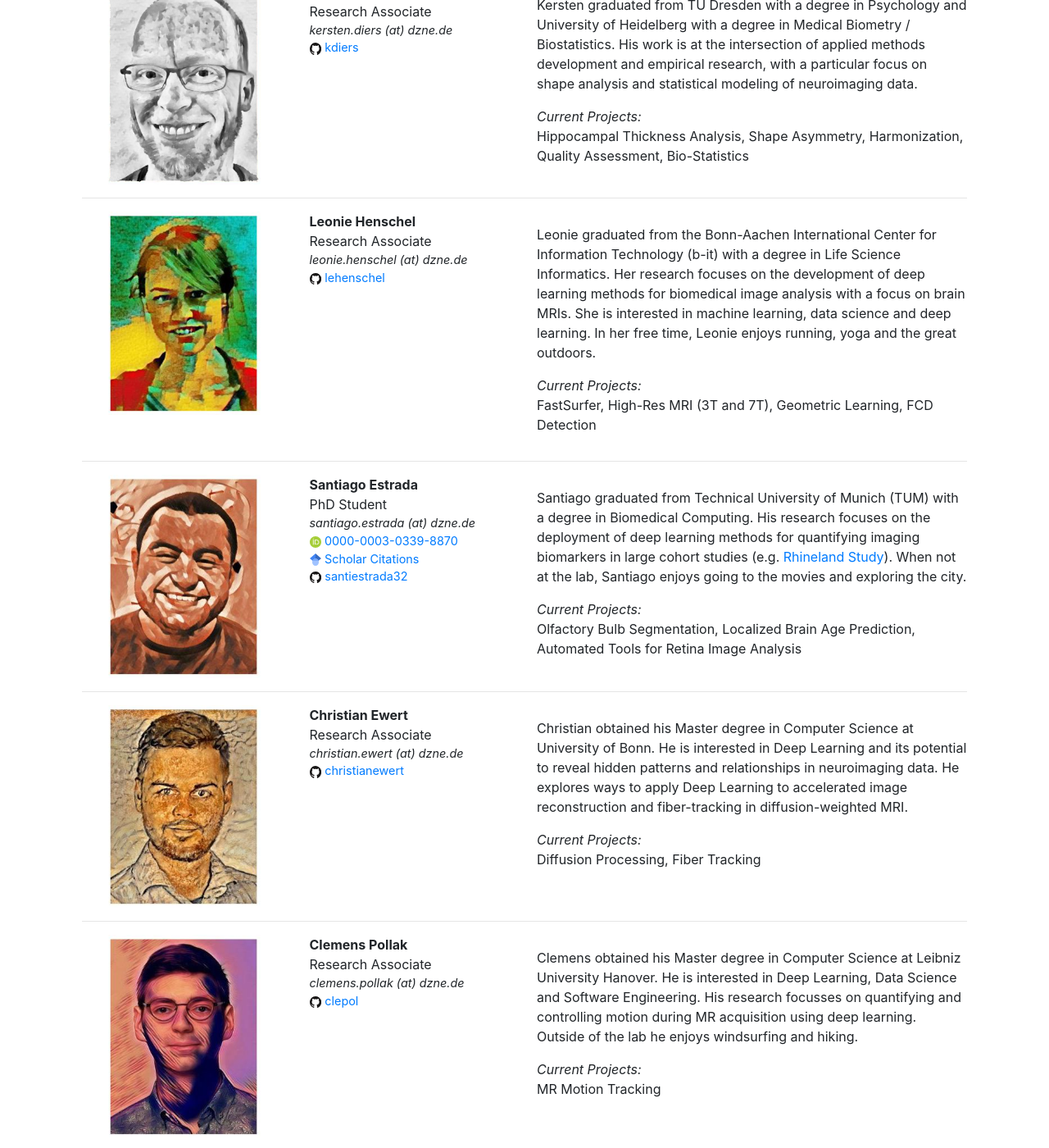
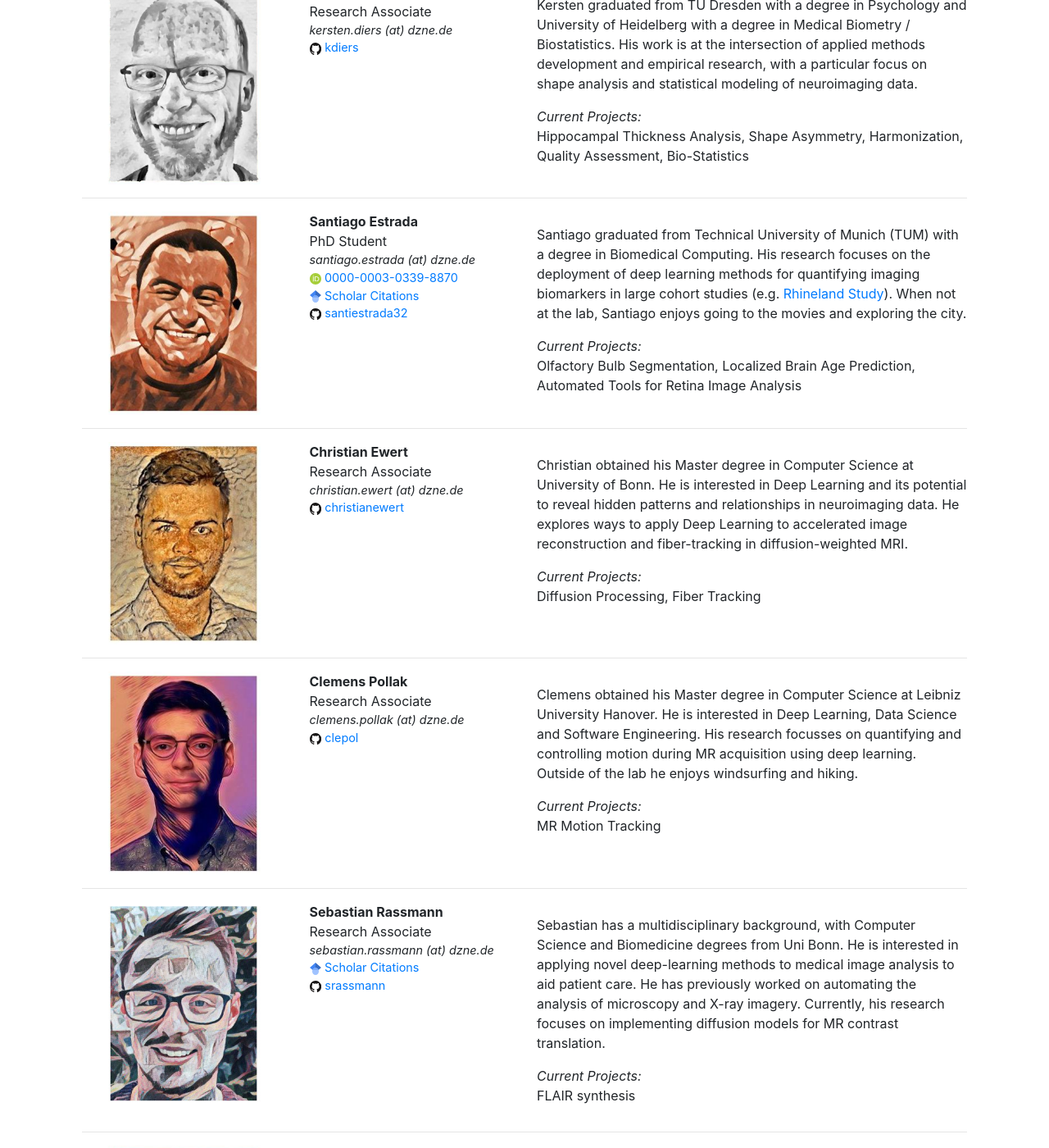
Before and after one commit to Deep-MI/Deep-MI.github.io, a Jekyll site: the page built from members/index.html, in a window 1280 px wide and 1400 px high, scrolled down 1654 px. Shown: the whole window at 82% size. Built offline with Jekyll 4.4.1, drawn with Linux system fonts in a browser that asks for light colours; nearby versions of some CDN libraries; comment, search, counter and statistics services are not loaded; some of the changed text lies outside the part shown.

Commit message:
Update members

```diff
--- a/_data/alumni.yml
+++ b/_data/alumni.yml
@@ -36,3 +36,9 @@
   startdate: 2018
   enddate: 2021
   current: PhD @ Uni Bonn
+
+- name: Leonie Henschel, PhD
+  position: Research Associate
+  startdate: 2018
+  enddate: 2023
+  current: Industry
--- a/_data/members.yml
+++ b/_data/members.yml
@@ -71,18 +71,6 @@
   analysis and statistical modeling of neuroimaging data.'
   projects: 'Hippocampal Thickness Analysis, Shape Asymmetry, Harmonization, Quality Assessment, Bio-Statistics'
 
-- name: Leonie Henschel
-  image: /static/img/members/henschel.jpg
-  position: Research Associate
-  email: leonie.henschel (at) dzne.de
-  github: lehenschel
-  description: 'Leonie graduated from the Bonn-Aachen International Center for Information
-  Technology (b-it) with a degree in Life Science Informatics. Her research focuses on the
-  development of deep learning methods for biomedical image analysis with a focus on brain
-  MRIs. She is interested in machine learning, data science and deep learning. In her free time,
-  Leonie enjoys running, yoga and the great outdoors.'
-  projects: 'FastSurfer, High-Res MRI (3T and 7T), Geometric Learning, FCD Detection'
-
 - name: Santiago Estrada
   image: /static/img/members/estrada.jpg
   position: PhD Student
@@ -117,3 +105,25 @@
   quantifying and controlling motion during MR acquisition using deep learning.
   Outside of the lab he enjoys windsurfing and hiking.'
   projects: 'MR Motion Tracking'
+
+- name: Sebastian Rassmann
+  image: /static/img/members/rassmann.jpg
+  position: Research Associate
+  email: sebastian.rassmann (at) dzne.de
+  scholar: tRjIOUIAAAAJ
+  github: srassmann
+  description: 'Sebastian has a multidisciplinary background, with Computer Science and Biomedicine degrees from Uni
+  Bonn. He is interested in applying novel deep-learning methods to medical image analysis to aid patient care. He has
+  previously worked on automating the analysis of microscopy and X-ray imagery. Currently, his research focuses on
+  implementing diffusion models for MR contrast translation.'
+  projects: 'FLAIR synthesis'
+
+- name: Jingjing Wu
+  image: /static/img/members/wu.jpg
+  position: Research Associate
+  email: jingjing.wu (at) dzne.de
+  description: 'Jingjing earned her bachelor''s degree in clinical medicine and a master''s degree in  neurology in China.
+  She is a certified neurologist with over five years of clinical experience. She completed her PhD at DZNE in the Translational
+  Biogerontology lab, where she studied the dynamics of aging in late life. Currently, her work focuses on continuous quality
+  control of brain imaging.'
+  projects: 'Anatomical labeling, quality control'
```
Also changed, not shown: static/img/members/rassmann.jpg (added), static/img/members/wu.jpg (added).
